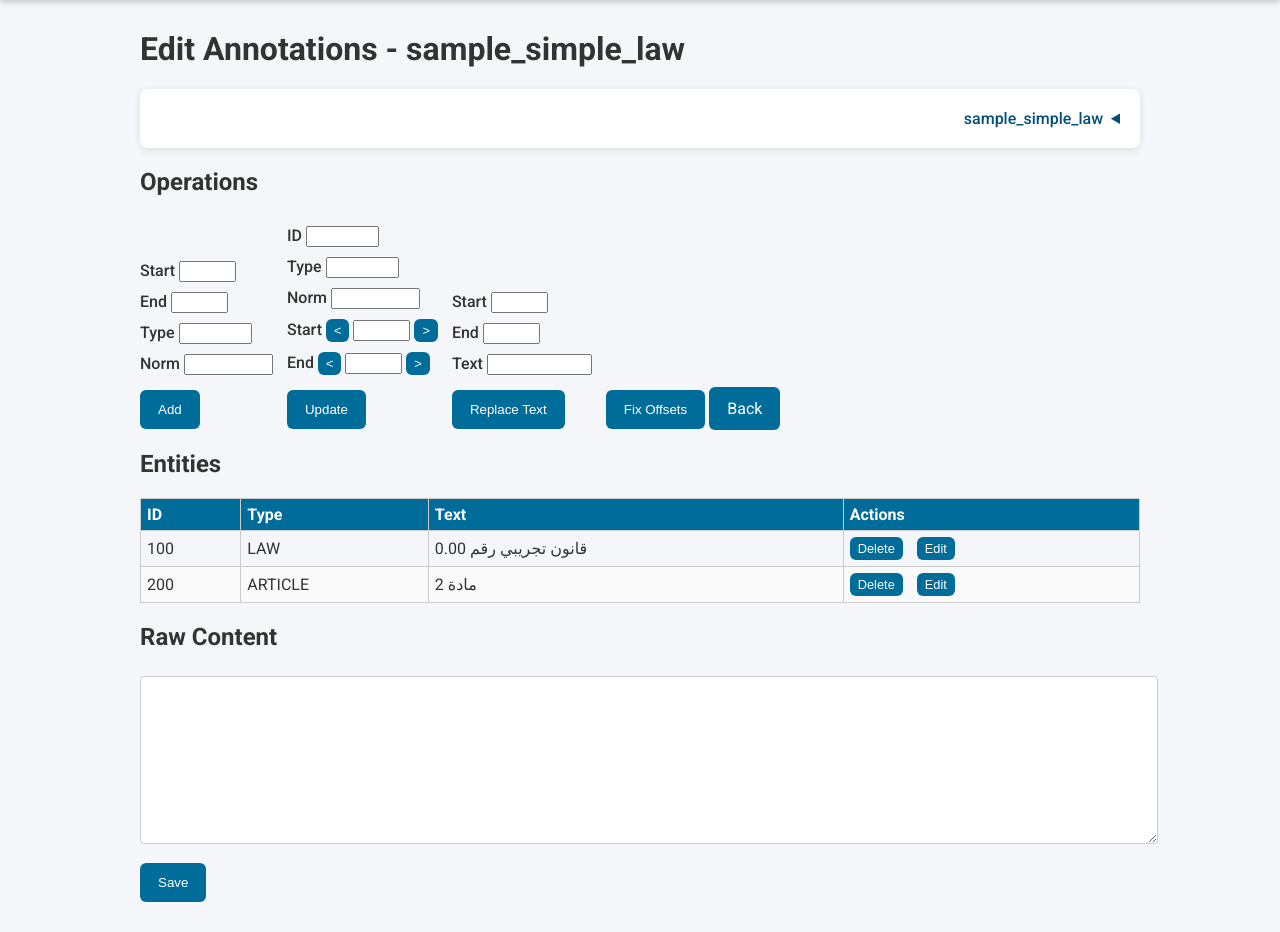
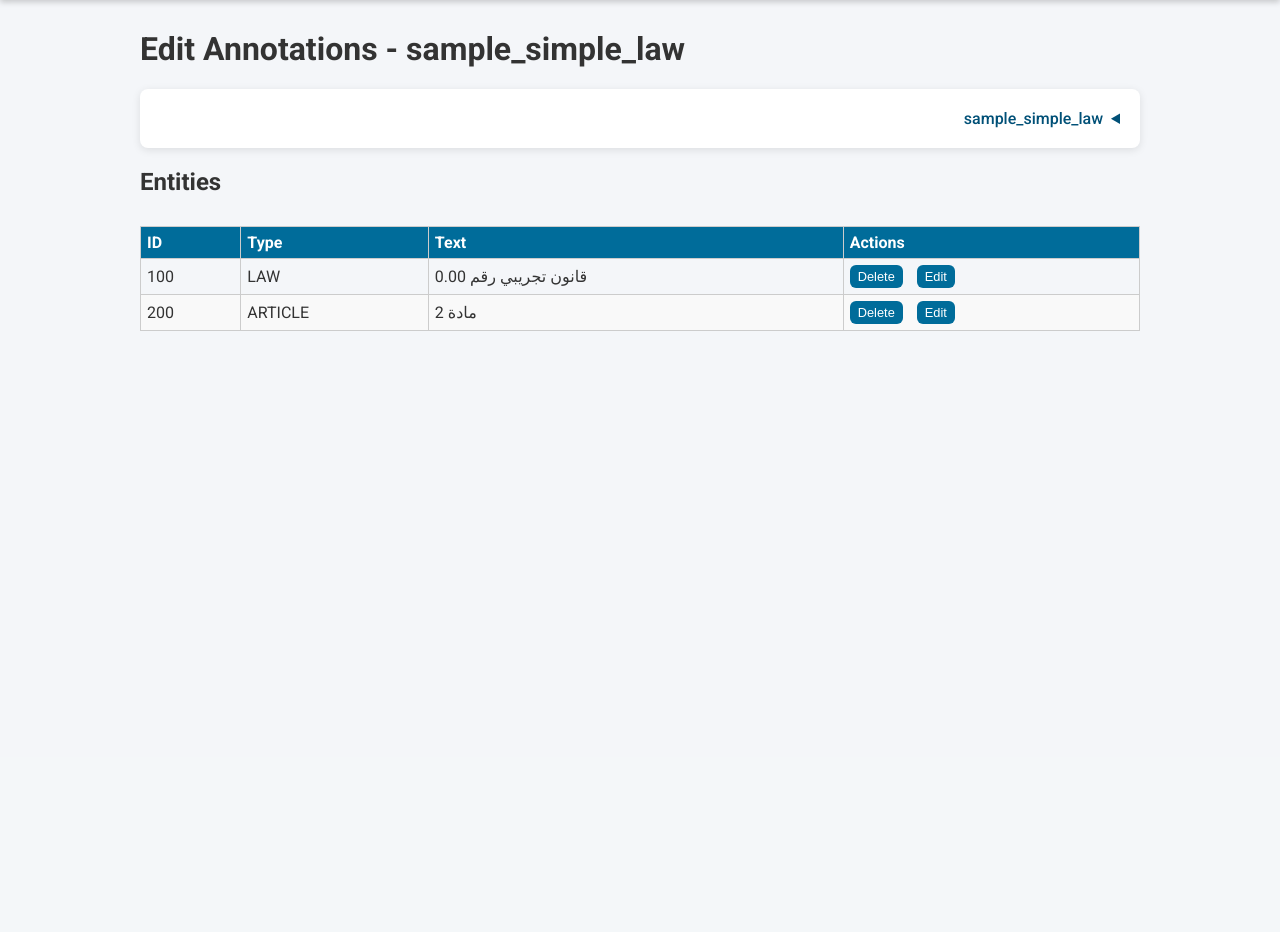
Before and after one commit to ZAFZAFIZakariae/process_legislation, a Flask app: page /legislation/edit?file=sample_simple_law in a window 1280 px wide. Shown: the part 43-975 px from the top of the page. After the commit the page ends 374 px from the top, so only its background shows below. Run offline with Flask 3, Linux system fonts and the light colour scheme; parts of the project's set-up code (start-up, migrations or seed data) failed here and were passed over.

Commit message:
Revamp annotation editor UI

```diff
--- a/static/annotations.js
+++ b/static/annotations.js
@@ -1,26 +1,12 @@
 document.addEventListener('DOMContentLoaded', () => {
     const textDiv = document.getElementById('text-display');
-    const addStart = document.getElementById('add-start');
-    const addEnd = document.getElementById('add-end');
-    const updId = document.getElementById('upd-id');
-    const updType = document.getElementById('upd-type');
-    const updNorm = document.getElementById('upd-norm');
-    const updStart = document.getElementById('upd-start');
-    const updEnd = document.getElementById('upd-end');
-    const nudgeStartBtns = document.querySelectorAll('.nudge-start');
-    const nudgeEndBtns = document.querySelectorAll('.nudge-end');
-    const repStart = document.getElementById('rep-start');
-    const repEnd = document.getElementById('rep-end');
-    const updateForm = document.getElementById('update-form');
 
-    // Build list of available entity types from existing spans
     const availableTypes = Array.from(
         new Set(Array.from(document.querySelectorAll('.entity-mark'))
             .map(s => s.dataset.type)
             .filter(Boolean))
     );
 
-    // Popup for changing entity types
     const typePopup = document.createElement('div');
     typePopup.className = 'annotation-popup';
     typePopup.style.display = 'none';
@@ -40,8 +26,6 @@ document.addEventListener('DOMContentLoaded', () => {
         if (!span) return;
         typeSelect.value = span.dataset.type || '';
         typePopup.style.display = 'block';
-        // Ensure the popup does not obscure the entity by positioning
-        // it *above* after we know its rendered height.
         const rect = span.getBoundingClientRect();
         const popupH = typePopup.offsetHeight;
         typePopup.style.top = `${window.scrollY + rect.top - popupH - 5}px`;
@@ -49,12 +33,29 @@ document.addEventListener('DOMContentLoaded', () => {
         currentSpan = span;
     }
 
+    function saveEntity(span) {
+        if (!span) return;
+        const fd = new FormData();
+        fd.append('action', 'update');
+        fd.append('id', span.dataset.id);
+        fd.append('start', span.dataset.start);
+        fd.append('end', span.dataset.end);
+        if (span.dataset.type) fd.append('type', span.dataset.type);
+        if (span.dataset.norm) fd.append('norm', span.dataset.norm);
+        fetch(window.location.pathname + window.location.search, { method: 'POST', body: fd });
+    }
+
     typeSelect.addEventListener('change', () => {
         if (!currentSpan) return;
         const newType = typeSelect.value;
-        updId.value = currentSpan.dataset.id;
-        updType.value = newType;
-        updateForm.submit();
+        currentSpan.dataset.type = newType;
+        const row = document.querySelector(`#entity-table tr[data-id="${currentSpan.dataset.id}"]`);
+        if (row) {
+            row.dataset.type = newType;
+            const cell = row.querySelector('td:nth-child(2)');
+            if (cell) cell.textContent = newType;
+        }
+        saveEntity(currentSpan);
         typePopup.style.display = 'none';
     });
 
@@ -64,7 +65,6 @@ document.addEventListener('DOMContentLoaded', () => {
         }
     });
 
-    // Floating handles for adjusting entity offsets in the text view
     const startHandle = document.createElement('div');
     startHandle.className = 'entity-handle';
     startHandle.textContent = '[';
@@ -82,72 +82,61 @@ document.addEventListener('DOMContentLoaded', () => {
         endHandle.style.display = 'none';
     }
 
+    function getRectAtOffset(offset) {
+        const walker = document.createTreeWalker(textDiv, NodeFilter.SHOW_TEXT);
+        let count = 0;
+        while (walker.nextNode()) {
+            const node = walker.currentNode;
+            const len = node.textContent.length;
+            if (offset <= count + len) {
+                const range = document.createRange();
+                const pos = offset - count;
+                range.setStart(node, pos);
+                range.setEnd(node, pos);
+                return range.getBoundingClientRect();
+            }
+            count += len;
+        }
+        return null;
+    }
+
     function positionHandles(span) {
-        // Place the draggable handles at the precise start/end character
-        // positions of the current text selection so that the brackets appear
-        // to wrap the entity. If there is no active selection (for example,
-        // before an entity has been chosen) fall back to the span's bounding
-        // box so the handles still appear near the entity text.
-        const sel = window.getSelection();
-        let startRect = null;
-        let endRect = null;
-
-        if (sel && sel.rangeCount > 0) {
-            const range = sel.getRangeAt(0);
-            if (textDiv.contains(range.startContainer) && textDiv.contains(range.endContainer)) {
-                const startRange = range.cloneRange();
-                startRange.collapse(true);
-                startRect = startRange.getBoundingClientRect();
-                const endRange = range.cloneRange();
-                endRange.collapse(false);
-                endRect = endRange.getBoundingClientRect();
-            }
+        if (!span) {
+            hideHandles();
+            return;
         }
-
-        // If we couldn't derive rectangles from the selection, use the span
-        // itself as a fallback so handles appear in a sensible location.
-        if ((!startRect || !endRect) && span) {
-            const rect = span.getBoundingClientRect();
-            startRect = rect;
-            endRect = rect;
-        }
-
+        const startRect = getRectAtOffset(parseInt(span.dataset.start, 10));
+        const endRect = getRectAtOffset(parseInt(span.dataset.end, 10));
         if (!startRect || !endRect) {
             hideHandles();
             return;
         }
-
         const handleH = startHandle.offsetHeight || 20;
         const startTop = window.scrollY + startRect.top + (startRect.height - handleH) / 2;
         const endTop = window.scrollY + endRect.top + (endRect.height - handleH) / 2;
         startHandle.style.top = `${startTop}px`;
         endHandle.style.top = `${endTop}px`;
-
-        // Determine which side represents the start/end based on text direction
-        const direction = span ? window.getComputedStyle(span).direction : 'ltr';
-        if (direction === 'rtl') {
-            startHandle.style.left = `${window.scrollX + startRect.right - startHandle.offsetWidth}px`;
-            endHandle.style.left = `${window.scrollX + endRect.left}px`;
-        } else {
-            startHandle.style.left = `${window.scrollX + startRect.left}px`;
-            endHandle.style.left = `${window.scrollX + endRect.right - endHandle.offsetWidth}px`;
-        }
-
+        startHandle.style.left = `${window.scrollX + startRect.left}px`;
+        endHandle.style.left = `${window.scrollX + endRect.right - endHandle.offsetWidth}px`;
         startHandle.style.display = 'block';
         endHandle.style.display = 'block';
     }
 
     let dragTarget = null;
     let wasDragging = false;
-    let pendingHandle = null;
+
+    function getOffset(node, offset) {
+        const range = document.createRange();
+        range.selectNodeContents(textDiv);
+        range.setEnd(node, offset);
+        return range.toString().length;
+    }
 
     function getOffsetFromCoords(x, y) {
-        // Temporarily hide the handles so caret lookup uses the underlying text
         const prevVisStart = startHandle.style.visibility;
         const prevVisEnd = endHandle.style.visibility;
         startHandle.style.visibility = 'hidden';
         endHandle.style.visibility = 'hidden';
-
         let range;
         if (document.caretPositionFromPoint) {
             const pos = document.caretPositionFromPoint(x, y);
@@ -158,25 +147,19 @@ document.addEventListener('DOMContentLoaded', () => {
         } else if (document.caretRangeFromPoint) {
             range = document.caretRangeFromPoint(x, y);
         }
-
         startHandle.style.visibility = prevVisStart;
         endHandle.style.visibility = prevVisEnd;
         if (!range) return null;
-
         const node = range.startContainer;
-        const offset = range.startOffset;
+        const off = range.startOffset;
         if (!textDiv.contains(node)) return null;
-        return getOffset(node, offset);
+        return getOffset(node, off);
     }
 
     [startHandle, endHandle].forEach(handle => {
         const startDrag = ev => {
             dragTarget = handle === startHandle ? 'start' : 'end';
-            pendingHandle = null;
             wasDragging = false;
-            // Clear any existing selection and disable text selection while
-            // dragging so mouse movement adjusts offsets rather than creating
-            // a new highlighted range in the document.
             const sel = window.getSelection();
             if (sel) sel.removeAllRanges();
             textDiv.style.userSelect = 'none';
@@ -188,19 +171,8 @@ document.addEventListener('DOMContentLoaded', () => {
         };
         handle.addEventListener('mousedown', startDrag);
         handle.addEventListener('pointerdown', startDrag);
-        handle.addEventListener('click', ev => {
-            if (wasDragging) {
-                wasDragging = false;
-                // Prevent the document-level click handler from firing
-                // after a drag operation, which would otherwise hide the
-                // handles and clear the current selection.
-                ev.stopPropagation();
-                return;
-            }
-            pendingHandle = handle === startHandle ? 'start' : 'end';
-            ev.stopPropagation();
-        });
     });
+
     const moveHandler = ev => {
         if (!dragTarget) return;
         const selected = document.querySelector('.entity-mark.selected');
@@ -208,29 +180,30 @@ document.addEventListener('DOMContentLoaded', () => {
         ev.preventDefault();
         const offset = getOffsetFromCoords(ev.clientX, ev.clientY);
         if (offset == null) return;
-        let start = parseInt(updStart.value || '0', 10);
-        let end = parseInt(updEnd.value || '0', 10);
+        let start = parseInt(selected.dataset.start || '0', 10);
+        let end = parseInt(selected.dataset.end || '0', 10);
         if (dragTarget === 'start') {
             start = Math.min(offset, end);
-            updStart.value = start;
             selected.dataset.start = start;
         } else {
             end = Math.max(offset, start);
-            updEnd.value = end;
             selected.dataset.end = end;
         }
         setSelectionRange(start, end);
         positionHandles(selected);
         wasDragging = true;
     };
-
     document.addEventListener('mousemove', moveHandler);
     document.addEventListener('pointermove', moveHandler);
 
     const endDrag = () => {
+        if (!dragTarget) return;
         dragTarget = null;
-        // Re-enable text selection after the drag completes.
         textDiv.style.userSelect = '';
+        if (wasDragging) {
+            saveEntity(document.querySelector('.entity-mark.selected'));
+            wasDragging = false;
+        }
     };
     document.addEventListener('mouseup', endDrag);
     document.addEventListener('pointerup', endDrag);
@@ -241,13 +214,6 @@ document.addEventListener('DOMContentLoaded', () => {
             hideHandles();
         }
     });
-
-    function getOffset(node, offset) {
-        const range = document.createRange();
-        range.selectNodeContents(textDiv);
-        range.setEnd(node, offset);
-        return range.toString().length;
-    }
 
     function setSelectionRange(start, end) {
         const walker = document.createTreeWalker(textDiv, NodeFilter.SHOW_TEXT);
@@ -277,74 +243,13 @@ document.addEventListener('DOMContentLoaded', () => {
         }
     }
 
-    textDiv.addEventListener('mouseup', () => {
-        const sel = window.getSelection();
-        if (!sel || sel.rangeCount === 0) return;
-        const range = sel.getRangeAt(0);
-        if (!textDiv.contains(range.startContainer) || !textDiv.contains(range.endContainer)) return;
-        const start = getOffset(range.startContainer, range.startOffset);
-        const end = getOffset(range.endContainer, range.endOffset);
-        const selected = document.querySelector('.entity-mark.selected');
-
-        if (pendingHandle && selected) {
-            let s = parseInt(updStart.value || selected.dataset.start || '0', 10);
-            let e = parseInt(updEnd.value || selected.dataset.end || '0', 10);
-            if (pendingHandle === 'start') {
-                s = Math.min(start, e);
-                updStart.value = s;
-                selected.dataset.start = s;
-            } else {
-                e = Math.max(end, s);
-                updEnd.value = e;
-                selected.dataset.end = e;
-            }
-            setSelectionRange(s, e);
-            positionHandles(selected);
-            pendingHandle = null;
-            return;
-        }
-
-        addStart.value = start;
-        addEnd.value = end;
-        repStart.value = start;
-        repEnd.value = end;
-        if (selected) {
-            const curStart = parseInt(updStart.value || selected.dataset.start || '0', 10);
-            const curEnd = parseInt(updEnd.value || selected.dataset.end || '0', 10);
-            if (start === end) {
-                const distToStart = Math.abs(start - curStart);
-                const distToEnd = Math.abs(end - curEnd);
-                if (distToStart <= distToEnd) {
-                    updStart.value = start;
-                    selected.dataset.start = updStart.value;
-                    setSelectionRange(start, curEnd);
-                } else {
-                    updEnd.value = end;
-                    selected.dataset.end = updEnd.value;
-                    setSelectionRange(curStart, end);
-                }
-            } else {
-                updStart.value = start;
-                updEnd.value = end;
-                selected.dataset.start = updStart.value;
-                selected.dataset.end = updEnd.value;
-                setSelectionRange(start, end);
-            }
-            positionHandles(selected);
-        }
-    });
-
     document.querySelectorAll('.entity-mark').forEach(span => {
         span.addEventListener('click', ev => {
             ev.stopPropagation();
             document.querySelectorAll('.entity-mark').forEach(s => s.classList.remove('selected'));
             span.classList.add('selected');
-            updId.value = span.dataset.id;
-            updType.value = span.dataset.type || '';
-            updNorm.value = span.dataset.norm || '';
-            updStart.value = span.dataset.start;
-            updEnd.value = span.dataset.end;
-            setSelectionRange(parseInt(span.dataset.start), parseInt(span.dataset.end));
+            currentSpan = span;
+            setSelectionRange(parseInt(span.dataset.start, 10), parseInt(span.dataset.end, 10));
             positionHandles(span);
             showTypePopup(span);
         });
@@ -357,38 +262,11 @@ document.addEventListener('DOMContentLoaded', () => {
             document.querySelectorAll('.entity-mark').forEach(s => s.classList.remove('selected'));
             const span = document.querySelector(`.entity-mark[data-id="${tr.dataset.id}"]`);
             if (span) span.classList.add('selected');
-            updId.value = tr.dataset.id;
-            updType.value = tr.dataset.type || '';
-            updNorm.value = tr.dataset.norm || '';
-            updStart.value = tr.dataset.start;
-            updEnd.value = tr.dataset.end;
-            setSelectionRange(parseInt(tr.dataset.start), parseInt(tr.dataset.end));
-            positionHandles(span);
-        });
-    });
-
-    nudgeStartBtns.forEach(btn => {
-        btn.addEventListener('click', () => {
-            const delta = parseInt(btn.dataset.delta, 10) || 0;
-            let start = parseInt(updStart.value || '0', 10) + delta;
-            let end = parseInt(updEnd.value || '0', 10);
-            if (start < 0) start = 0;
-            if (start > end) start = end;
-            updStart.value = start;
-            setSelectionRange(start, end);
-            positionHandles(document.querySelector('.entity-mark.selected'));
-        });
-    });
-
-    nudgeEndBtns.forEach(btn => {
-        btn.addEventListener('click', () => {
-            const delta = parseInt(btn.dataset.delta, 10) || 0;
-            let start = parseInt(updStart.value || '0', 10);
-            let end = parseInt(updEnd.value || '0', 10) + delta;
-            if (end < start) end = start;
-            updEnd.value = end;
-            setSelectionRange(start, end);
-            positionHandles(document.querySelector('.entity-mark.selected'));
+            currentSpan = span;
+            if (span) {
+                setSelectionRange(parseInt(span.dataset.start, 10), parseInt(span.dataset.end, 10));
+                positionHandles(span);
+            }
         });
     });
 });
--- a/static/style.css
+++ b/static/style.css
@@ -241,3 +241,14 @@ tr:nth-child(even) {
 .json-value {
     color: var(--accent);
 }
+
+/* Limit entity table to show 10 rows with scroll */
+.entity-table-wrapper {
+    max-height: 240px;
+    overflow-y: auto;
+}
+
+.entity-table-wrapper thead th {
+    position: sticky;
+    top: 0;
+}
--- a/templates/edit_annotations.html
+++ b/templates/edit_annotations.html
@@ -24,49 +24,8 @@
 
     <div id="text-display" class="card"><div id="json-tree" dir="rtl"></div></div>
 
-    <h2>Operations</h2>
-    <form id="add-form" method="post" class="inline-form">
-        <input type="hidden" name="action" value="add" />
-        <label>Start <input id="add-start" name="start" size="4" /></label>
-        <label>End <input id="add-end" name="end" size="4" /></label>
-        <label>Type <input name="type" size="6" /></label>
-        <label>Norm <input name="norm" size="8" /></label>
-        <button type="submit" class="button">Add</button>
-    </form>
-
-    <form id="update-form" method="post" class="inline-form">
-        <input type="hidden" name="action" value="update" />
-        <label>ID <input id="upd-id" name="id" size="6" /></label>
-        <label>Type <input id="upd-type" name="type" size="6" /></label>
-        <label>Norm <input id="upd-norm" name="norm" size="8" /></label>
-        <label>Start
-            <button type="button" class="button small nudge-start" data-delta="-1">&lt;</button>
-            <input id="upd-start" name="start" size="4" />
-            <button type="button" class="button small nudge-start" data-delta="1">&gt;</button>
-        </label>
-        <label>End
-            <button type="button" class="button small nudge-end" data-delta="-1">&lt;</button>
-            <input id="upd-end" name="end" size="4" />
-            <button type="button" class="button small nudge-end" data-delta="1">&gt;</button>
-        </label>
-        <button type="submit" class="button">Update</button>
-    </form>
-
-    <form id="replace-form" method="post" class="inline-form">
-        <input type="hidden" name="action" value="replace" />
-        <label>Start <input id="rep-start" name="start" size="4" /></label>
-        <label>End <input id="rep-end" name="end" size="4" /></label>
-        <label>Text <input id="rep-text" name="text" size="10" /></label>
-        <button type="submit" class="button">Replace Text</button>
-    </form>
-
-    <form method="post" class="inline-form">
-        <input type="hidden" name="action" value="fix" />
-        <button type="submit" class="button">Fix Offsets</button>
-        <a href="{{ url_for('view_legislation', file=file) }}" class="button">Back</a>
-    </form>
-
     <h2>Entities</h2>
+    <div class="entity-table-wrapper">
     <table id="entity-table">
         <thead>
             <tr><th>ID</th><th>Type</th><th>Text</th><th>Actions</th></tr>
@@ -89,13 +48,7 @@
         {% endfor %}
         </tbody>
     </table>
-
-    <h2>Raw Content</h2>
-    <form method="post">
-        <input type="hidden" name="action" value="save" />
-        <textarea name="content" rows="10" style="width:100%">{{ raw }}</textarea>
-        <button type="submit" class="button">Save</button>
-    </form>
+    </div>
 </main>
 <script>
     const rawData = {{ data | tojson }};
```
